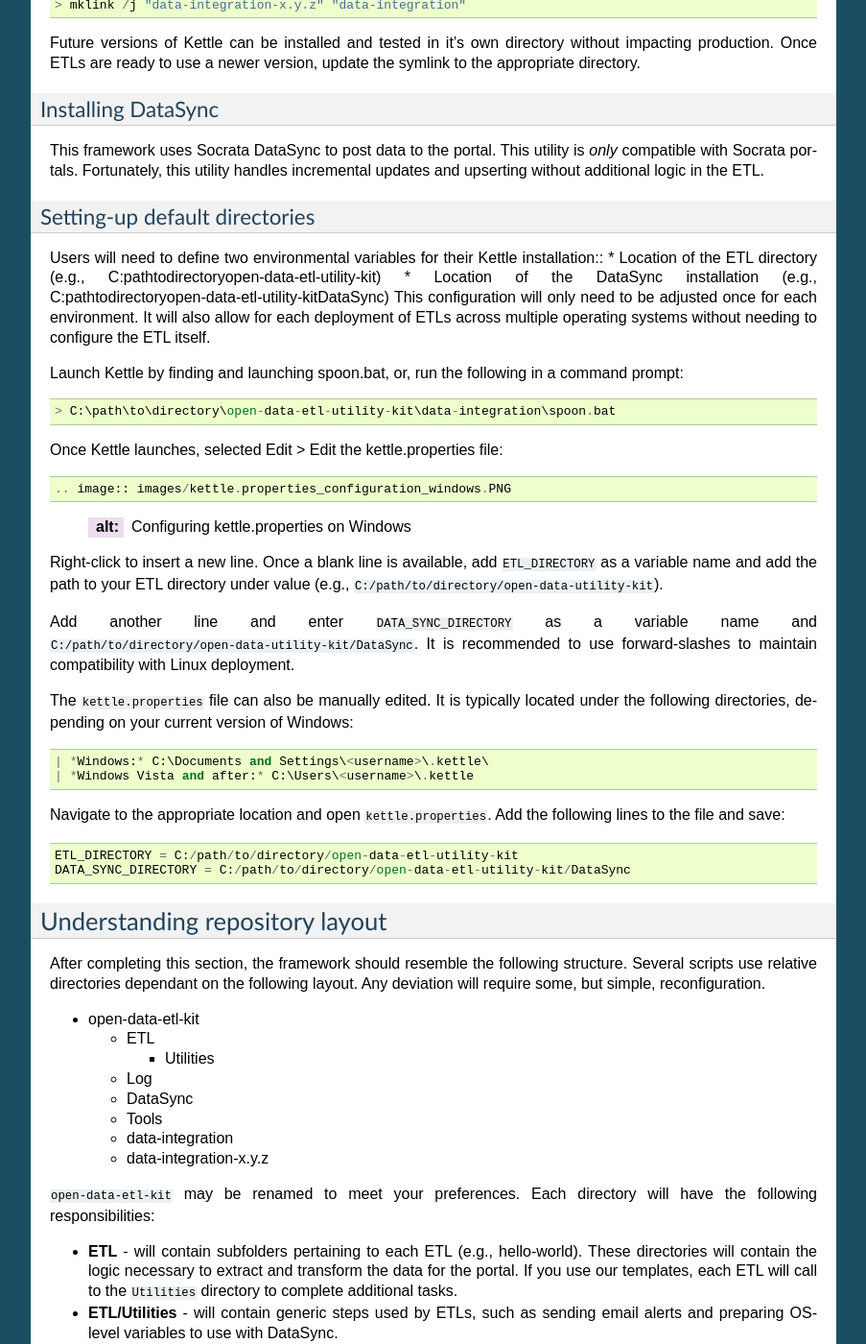
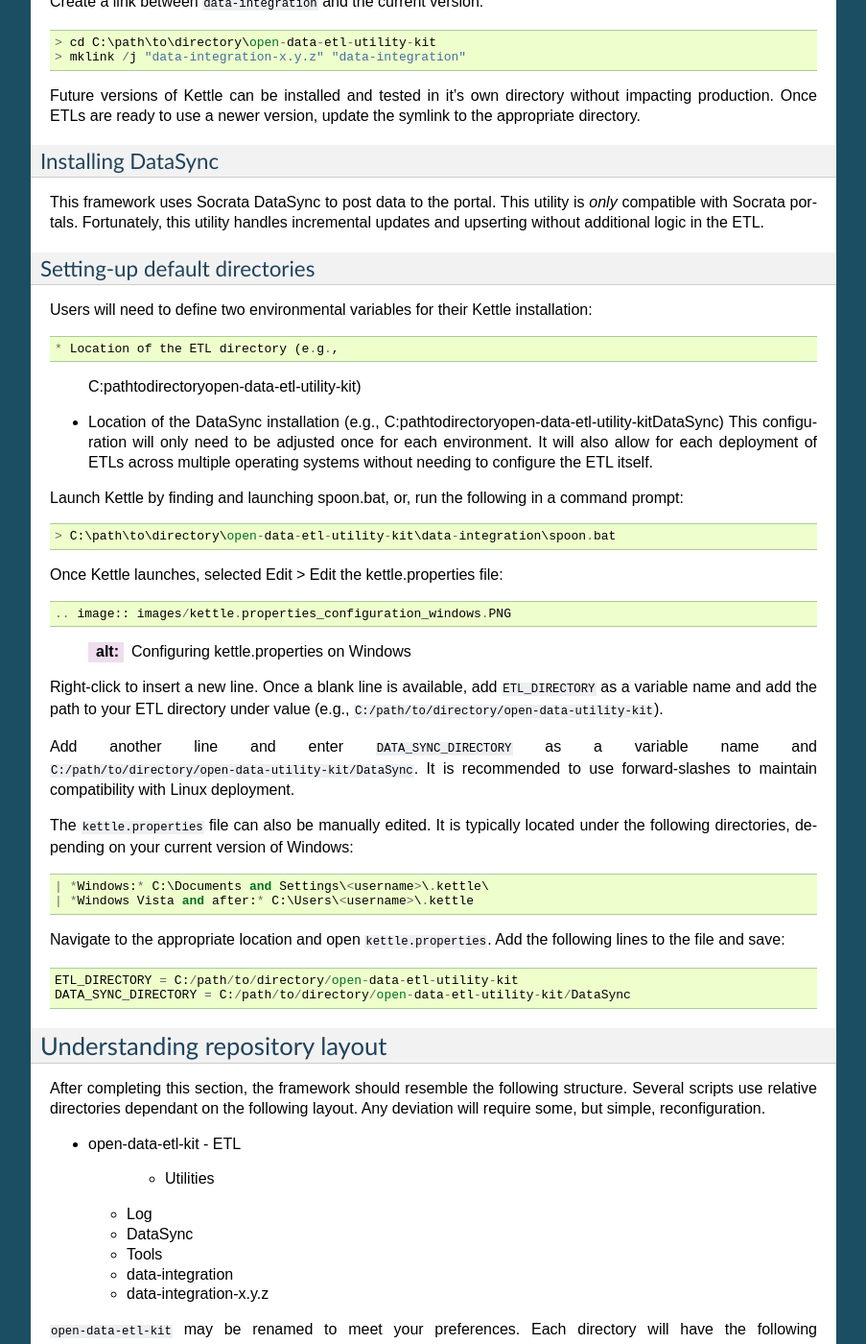
Before and after one commit to Chicago/open-data-etl-utility-kit, a Sphinx documentation site: the page built from docs/installation-configuration.rst, in a window 1280 px wide and 1400 px high, scrolled down 3086 px. Shown: the whole window at 96% size, without its empty margins (198-1101 px from the left). Built offline with Sphinx 7.4.7, drawn with Linux system fonts in a browser that asks for light colours; some of the changed text lies outside the part shown.

Commit message:
formatting, added toc, fixed list

```diff
--- a/docs/installation-configuration.rst
+++ b/docs/installation-configuration.rst
@@ -2,34 +2,49 @@
 Installation & Configuration
 ============================
 
-This section outlines basic installation procedures for Kettle, the open data ETL framework, and other necessary components. This section also discusses some suggested configurations which will allow for easier maintenance over time.
+This section outlines basic installation procedures for Kettle, the
+open data ETL framework, and other necessary components. This section
+also discusses some suggested configurations which will allow for
+easier maintenance over time.
 
 Installation consists of three parts
 
-*	Cloning or installing toolkit repository
-*	Installing Kettle (or Pentaho)
-*	Installing Socrata DataSync
-*	Configuring Kettle and DataSync installation
+* Cloning or installing toolkit repository
+* Installing Kettle (or Pentaho)
+* Installing Socrata DataSync
+* Configuring Kettle and DataSync installation
 
 Installation on Mac OS X, Linux, or Unix
 ========================================
 
 Installing ETL framework
 ------------------------
-First, determine a location of the installation of the toolkit. All scripts, programs, and transformations related to ETL processes will remain in this directory.
+
+First, determine a location of the installation of the toolkit. All
+scripts, programs, and transformations related to ETL processes will
+remain in this directory.
 
 Using ``git``::
 
 	$ cd /path/to/directory
 	$ git clone
 
-Alternatively, one can download the zip file from GitHub and extract the contents to the above directory.
+Alternatively, one can download the zip file from GitHub and extract
+the contents to the above directory.
 
 Installing & configuring Kettle
 -------------------------------
-Next, we will need to obtain Kettle or Pentaho. Download `Kettle <http://community.pentaho.com/projects/data-integration/>`_ to your computer.
 
-The Kettle installation should allow for easy upgrades to the data integration software without needing to reconfigure any ETLs. Likewise, upgrading to new versions should permit testing. Therefore, Kettle should be installed to a version-specific folder, such as ``data-integration-x.y.z``. Assuming the zipped file is located in ``~/Downloads``, one could run the following::
+Next, we will need to obtain Kettle or Pentaho. Download `Kettle
+<http://community.pentaho.com/projects/data-integration/>`_ to your
+computer.
+
+The Kettle installation should allow for easy upgrades to the data
+integration software without needing to reconfigure any
+ETLs. Likewise, upgrading to new versions should permit
+testing. Therefore, Kettle should be installed to a version-specific
+folder, such as ``data-integration-x.y.z``. Assuming the zipped file
+is located in ``~/Downloads``, one could run the following::
 
 	$ cd ~/Downloads
 	$ unzip pdi-ce-4.4.0-stable.zip -d path/to/directory/open-data-etl-utility-kit
@@ -40,18 +55,34 @@
 	$ cd /path/to/directory/open-data-etl-utility-kit
 	$ ln -s data-integration-x.y.z data-integration
 
-Future versions of Kettle can be installed and tested in it's own directory without impacting production. Once ETLs are ready to use a newer version, update the symlink to the appropriate directory.
+Future versions of Kettle can be installed and tested in it's own
+directory without impacting production. Once ETLs are ready to use a
+newer version, update the symlink to the appropriate directory.
 
 Installing DataSync
 -------------------
-This framework uses Socrata DataSync to post data to the portal. This utility is *only* compatible with Socrata portals. Fortunately, this utility handles incremental updates and upserting without additional logic in the ETL.
 
-You may install DataSync to any directory. Later configuration will direct Kettle to the correct location.
+This framework uses Socrata DataSync to post data to the portal. This
+utility is *only* compatible with Socrata portals. Fortunately, this
+utility handles incremental updates and upserting without additional
+logic in the ETL.
 
+You may install DataSync to any directory. Later configuration will
+direct Kettle to the correct location.
 
-You can configure DataSync to run on a "headless" Linux machine--a Linux server which is only accessible through a command prompt. Running DataSync on a headless machine requires configuration to pass the domain, username, password, and token without a graphical user interface (GUI). Instructions on configuring a headless is available on the `DataSync support site <http://socrata.github.io/datasync/guides/setup-standard-job-headless.html>`_. The ``DataSync`` directory contains templates for the config.json file
+You can configure DataSync to run on a "headless" Linux machine--a
+Linux server which is only accessible through a command
+prompt. Running DataSync on a headless machine requires configuration
+to pass the domain, username, password, and token without a graphical
+user interface (GUI). Instructions on configuring a headless is
+available on the `DataSync support site
+<http://socrata.github.io/datasync/guides/setup-standard-job-headless.html>`_. The
+``DataSync`` directory contains templates for the config.json file
 
-If you installed DataSync to another directory, such as ``/path/to/DataSync``, then you must edit ``/path/to/directory/open-data-etl-utility-kit/DataSync/load_preferences.sh``. Specifically, the script must now read::
+If you installed DataSync to another directory, such as
+``/path/to/DataSync``, then you must edit
+``/path/to/directory/open-data-etl-utility-kit/DataSync/load_preferences.sh``. Specifically,
+the script must now read::
 
 	java -jar /path/to/DataSync/datasync.jar --config config.json --jobType LoadPreferences
 
@@ -59,29 +90,45 @@
 
 Setting-up default directories
 ------------------------------
-Users will need to define two environmental variables for their Kettle installation::
-*	Location of the ETL directory (e.g., /path/to/directory/open-data-utility-kit)
-*	Location of the DataSync installation (e.g., /path/to/directory/open-data-utility-kit/DataSync)
-This configuration will only need to be adjusted once for each environment. It will also allow for each deployment of ETLs across multiple operating systems without needing to configure the ETL itself.
 
-Launch Kettle by finding and launching spoon.sh, or, run the following in a command prompt::
+Users will need to define two environmental variables for their Kettle
+installation::
+
+* Location of the ETL directory (e.g., /path/to/directory/open-data-utility-kit)
+* Location of the DataSync installation (e.g., /path/to/directory/open-data-utility-kit/DataSync)
+
+This configuration will only need to be adjusted once for each
+environment. It will also allow for each deployment of ETLs across
+multiple operating systems without needing to configure the ETL
+itself.
+
+Launch Kettle by finding and launching spoon.sh, or, run the following
+in a command prompt::
 
 	> sh /path/to/directory/open-data-utility-kit/data-integration/spoon.sh
 
-Once Kettle launches, selected Edit > Edit the kettle.properties file::
+Once Kettle launches, selected Edit > Edit the kettle.properties
+file::
 
-Right-click to insert a new line. Once a blank line is available, add ``ETL_DIRECTORY`` as a variable name and add the path to your ETL directory under value (e.g., ``/path/to/directory/open-data-utility-kit``).
+Right-click to insert a new line. Once a blank line is available, add
+``ETL_DIRECTORY`` as a variable name and add the path to your ETL
+directory under value (e.g.,
+``/path/to/directory/open-data-utility-kit``).
 
-Add another line and enter ``DATASYNC_DIRECTORY`` as a variable name and ``/path/to/directory/open-data-utility-kit/DataSync``
+Add another line and enter ``DATASYNC_DIRECTORY`` as a variable name
+and ``/path/to/directory/open-data-utility-kit/DataSync``
 
 .. image:: images/kettle.properties_configuration_nix.PNG
    :alt: Configuring kettle.properties on MacOS X/Linux/Unix
 
-The ``kettle.properties`` file can also be manually edited. It is typically located under the following directories, depending on your current version of Windows::
+The ``kettle.properties`` file can also be manually edited. It is
+typically located under the following directories, depending on your
+current version of Windows::
 
 	$HOME\.Kettle
 
-Navigate to the appropriate location and open ``kettle.properties``. Add the following lines to the file and save::
+Navigate to the appropriate location and open
+``kettle.properties``. Add the following lines to the file and save::
 
 	ETL_DIRECTORY = /path/to/DataSync
 	DATA_SYNC_DIRECTORY = /path/to/directory/open-data-utility-kit/DataSync
@@ -92,63 +139,98 @@
 
 Installing ETL framework
 ------------------------
-First, determine a location of the installation of the toolkit. All scripts, programs, and transformations related to ETL processes will remain in this directory.
+
+First, determine a location of the installation of the toolkit. All
+scripts, programs, and transformations related to ETL processes will
+remain in this directory.
 
 Using ``git``::
 
 	$ cd C:\path\to\directory
 	$ git clone
 
-Alternatively, one can download the zip file from GitHub and extract the contents to the above directory.
+Alternatively, one can download the zip file from GitHub and extract
+the contents to the above directory.
 
 Installing & configuring Kettle
 -------------------------------
-Next, we will need to obtain Kettle or Pentaho. Download [Kettle](http://community.pentaho.com/projects/data-integration/) and extract to the ETL directory. Assuming the download is located in ~/Downloads, one could run the following::
+
+Next, we will need to obtain Kettle or Pentaho. Download
+[Kettle](http://community.pentaho.com/projects/data-integration/) and
+extract to the ETL directory. Assuming the download is located in
+~/Downloads, one could run the following::
 
 INSERT MORE INSTRUCTIONS
 
-The Kettle installation should allow for easy upgrades to the data integration software without needing to reconfigure any ETLs. Likewise, upgrading to new versions should permit testing.
+The Kettle installation should allow for easy upgrades to the data
+integration software without needing to reconfigure any
+ETLs. Likewise, upgrading to new versions should permit testing.
 
-Install Kettle to ``data-integration-x.y.z``, where ``x.y.z`` is the version number (e.g., 4.4.0).
+Install Kettle to ``data-integration-x.y.z``, where ``x.y.z`` is the
+version number (e.g., 4.4.0).
 
 Create a link between ``data-integration`` and the current version::
 
 	> cd C:\path\to\directory\open-data-etl-utility-kit
 	> mklink /j "data-integration-x.y.z" "data-integration"
 
-Future versions of Kettle can be installed and tested in it's own directory without impacting production. Once ETLs are ready to use a newer version, update the symlink to the appropriate directory.
+Future versions of Kettle can be installed and tested in it's own
+directory without impacting production. Once ETLs are ready to use a
+newer version, update the symlink to the appropriate directory.
 
 Installing DataSync
 -------------------
-This framework uses Socrata DataSync to post data to the portal. This utility is *only* compatible with Socrata portals. Fortunately, this utility handles incremental updates and upserting without additional logic in the ETL.
+
+This framework uses Socrata DataSync to post data to the portal. This
+utility is *only* compatible with Socrata portals. Fortunately, this
+utility handles incremental updates and upserting without additional
+logic in the ETL.
 
 Setting-up default directories
 ------------------------------
-Users will need to define two environmental variables for their Kettle installation::
-*	Location of the ETL directory (e.g., C:\path\to\directory\open-data-etl-utility-kit)
-*	Location of the DataSync installation (e.g., C:\path\to\directory\open-data-etl-utility-kit\DataSync)
-This configuration will only need to be adjusted once for each environment. It will also allow for each deployment of ETLs across multiple operating systems without needing to configure the ETL itself.
 
-Launch Kettle by finding and launching spoon.bat, or, run the following in a command prompt::
+Users will need to define two environmental variables for their Kettle
+installation::
+
+* Location of the ETL directory (e.g.,
+  C:\path\to\directory\open-data-etl-utility-kit)
+* Location of the DataSync installation (e.g.,
+  C:\path\to\directory\open-data-etl-utility-kit\DataSync) This
+  configuration will only need to be adjusted once for each
+  environment. It will also allow for each deployment of ETLs across
+  multiple operating systems without needing to configure the ETL
+  itself.
+
+Launch Kettle by finding and launching spoon.bat, or, run the
+following in a command prompt::
 
 	> C:\path\to\directory\open-data-etl-utility-kit\data-integration\spoon.bat
 
-Once Kettle launches, selected Edit > Edit the kettle.properties file::
+Once Kettle launches, selected Edit > Edit the kettle.properties
+file::
 
 .. image:: images/kettle.properties_configuration_windows.PNG
    :alt: Configuring kettle.properties on Windows
 
-Right-click to insert a new line. Once a blank line is available, add ``ETL_DIRECTORY`` as a variable name and add the path to your ETL directory under value (e.g., ``C:/path/to/directory/open-data-utility-kit``).
+Right-click to insert a new line. Once a blank line is available, add
+``ETL_DIRECTORY`` as a variable name and add the path to your ETL
+directory under value (e.g.,
+``C:/path/to/directory/open-data-utility-kit``).
 
-Add another line and enter ``DATA_SYNC_DIRECTORY`` as a variable name and ``C:/path/to/directory/open-data-utility-kit/DataSync``. It is recommended to use forward-slashes to maintain compatibility with Linux deployment.
+Add another line and enter ``DATA_SYNC_DIRECTORY`` as a variable name
+and ``C:/path/to/directory/open-data-utility-kit/DataSync``. It is
+recommended to use forward-slashes to maintain compatibility with
+Linux deployment.
 
-The ``kettle.properties`` file can also be manually edited. It is typically located under the following directories, depending on your current version of Windows::
-
+The ``kettle.properties`` file can also be manually edited. It is
+typically located under the following directories, depending on your
+current version of Windows::
 
 | *Windows:* C:\Documents and Settings\<username>\.kettle\
 | *Windows Vista and after:* C:\Users\<username>\.kettle
 
-Navigate to the appropriate location and open ``kettle.properties``. Add the following lines to the file and save::
+Navigate to the appropriate location and open
+``kettle.properties``. Add the following lines to the file and save::
 
 	ETL_DIRECTORY = C:/path/to/directory/open-data-etl-utility-kit
 	DATA_SYNC_DIRECTORY = C:/path/to/directory/open-data-etl-utility-kit/DataSync
@@ -156,34 +238,49 @@
 Understanding repository layout
 ===============================
 
-After completing this section, the framework should resemble the following structure. Several scripts use relative directories dependant on the following layout. Any deviation will require some, but simple, reconfiguration.
+After completing this section, the framework should resemble the
+following structure. Several scripts use relative directories
+dependant on the following layout. Any deviation will require some,
+but simple, reconfiguration.
 
-*	open-data-etl-kit
+* open-data-etl-kit
+  - ETL
+    + Utilities
+  - Log
+  - DataSync
+  - Tools
+  - data-integration
+  - data-integration-x.y.z
 
-	*	ETL
+``open-data-etl-kit`` may be renamed to meet your preferences. Each
+directory will have the following responsibilities:
 
-		*	Utilities
-
-	*	Log
-	*	DataSync
-	*	Tools
-	*	data-integration
-	*	data-integration-x.y.z
-
-``open-data-etl-kit`` may be renamed to meet your preferences. Each directory will have the following responsibilities:
-
-*	**ETL** - will contain subfolders pertaining to each ETL (e.g., hello-world). These directories will contain the logic necessary to extract and transform the data for the portal. If you use our templates, each ETL will call to the ``Utilities`` directory to complete additional tasks.
-*	**ETL/Utilities** - will contain generic steps used by ETLs, such as sending email alerts and preparing OS-level variables to use with DataSync.
-*	**Log** - The recommended setup will direct Kettle log files to this directory using the ETL name and timestamp. If desired, it can serve as a historical repository of ETL performance and logs for diagnostics. This directory contains serveral bash scripts (Linux/MacOS X/Unix only) that make it easier to
-*	**DataSync** - contains configuration files for DataSync. The actual DataSync installation can be placed in your preferred directory.
-*	**Tools** - contains tools to help with administering ETL processes.
-*	**data-integration** - a link which directs to the directory of Kettle being used
-*	**data-integration-x.y.z** - the Kettle application files.
+* **ETL** - will contain subfolders pertaining to each ETL (e.g.,
+  hello-world). These directories will contain the logic necessary to
+  extract and transform the data for the portal. If you use our
+  templates, each ETL will call to the ``Utilities`` directory to
+  complete additional tasks.
+* **ETL/Utilities** - will contain generic steps used by ETLs, such as
+  sending email alerts and preparing OS-level variables to use with
+  DataSync.
+* **Log** - The recommended setup will direct Kettle log files to this
+  directory using the ETL name and timestamp. If desired, it can serve
+  as a historical repository of ETL performance and logs for
+  diagnostics. This directory contains serveral bash scripts
+  (Linux/MacOS X/Unix only) that make it easier to
+* **DataSync** - contains configuration files for DataSync. The actual
+  DataSync installation can be placed in your preferred directory.
+* **Tools** - contains tools to help with administering ETL processes.
+* **data-integration** - a link which directs to the directory of
+  Kettle being used
+* **data-integration-x.y.z** - the Kettle application files.
 
 Setting-up Email
 ================
 
-Open ``open-data-etl-kit/ETL/Utilities/ETL_Completion_E-Mail.ktr`` in Kettle. Select ``Edit -> Settings`` and select the Parameters tab. Enter the appropriate values for:
+Open ``open-data-etl-kit/ETL/Utilities/ETL_Completion_E-Mail.ktr`` in
+Kettle. Select ``Edit -> Settings`` and select the Parameters
+tab. Enter the appropriate values for:
 
 * **P_SMTP_Port** - SMTP port (default is 25)
 * **P_SMTP_Server** - SMTP server address. The machine running the ETL will need be able to access that server
```
Also changed, not shown: docs/creating-configuring-ETL.rst (+32 -10 lines), docs/index.rst (+47 -14 lines).
